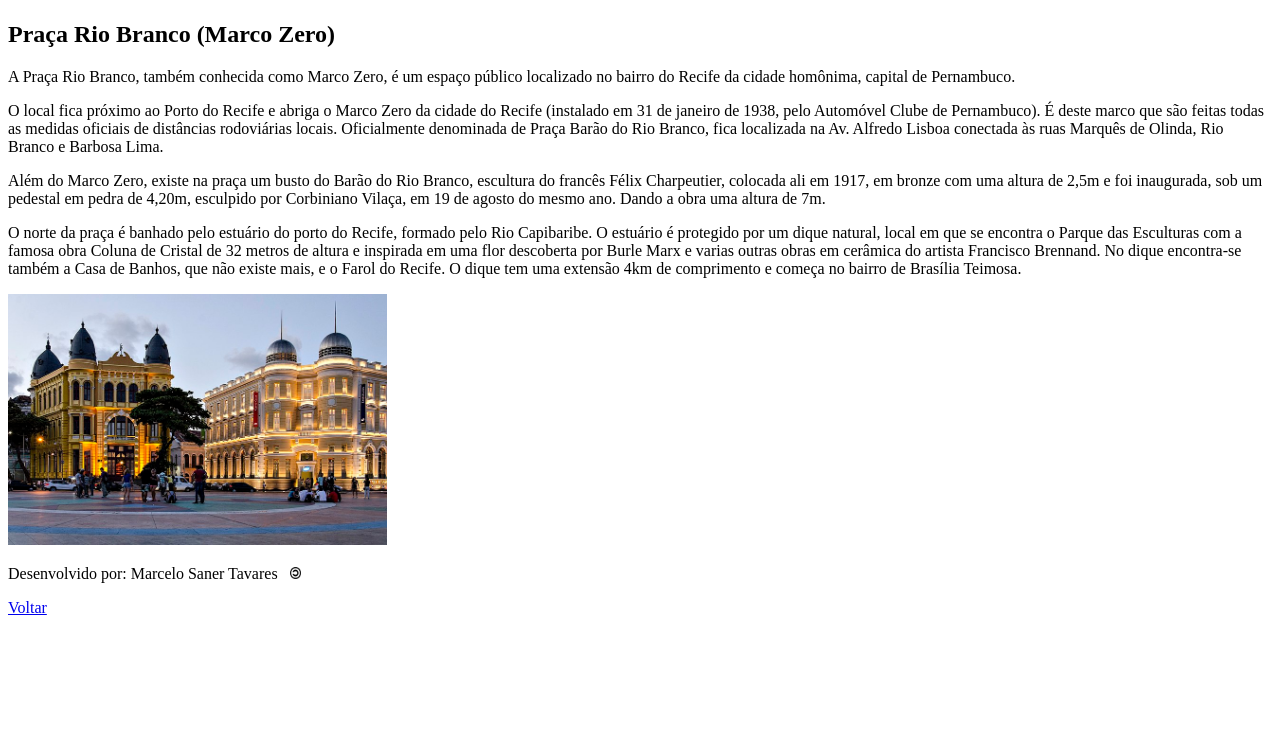
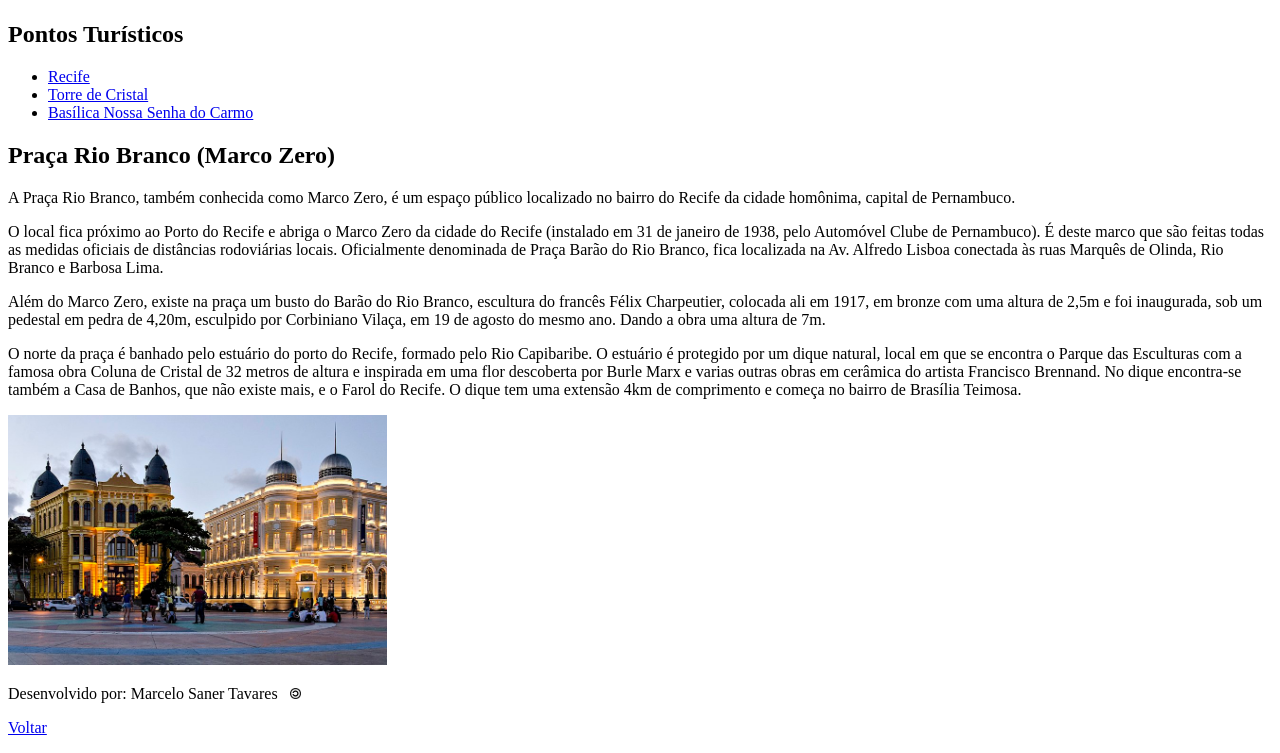
Before and after one commit to marceloSaner/meuProjeto, a plain HTML site: page recife/html/marcoZero.html in a window 1280 px wide. Shown: the part 95-848 px from the top of the page. Before the commit the page ends 800 px from the top, so only its background shows below. Drawn offline with Linux system fonts and the light colour scheme.

Commit message:
Criado menu de navegação superior.

```diff
--- a/recife/html/marcoZero.html
+++ b/recife/html/marcoZero.html
@@ -10,6 +10,16 @@
         <img src="/recife/imagens/bandeira_de_recife.png" alt="Bandeira de Recife" width="10%">
     </header>
     <main>
+        <section>
+            <h2>Pontos Turísticos</h2>
+            <nav>
+                <ul>
+                    <li><a href="/recife/recife.html">Recife</a></li>
+                    <li><a href="/recife/html/torreDeCristal.html">Torre de Cristal</a></li>
+                    <li><a href="/recife/html/basilica.html">Basílica Nossa Senha do Carmo</a></li>
+                </ul>
+            </nav>
+        </section>
         <h2>Praça Rio Branco (Marco Zero)</h2>
         <p>A Praça Rio Branco, também conhecida como Marco Zero, é um espaço público localizado no bairro do Recife da cidade homônima, capital de Pernambuco.
         <p>O local fica próximo ao Porto do Recife e abriga o Marco Zero da cidade do Recife (instalado em 31 de janeiro de 1938, pelo Automóvel Clube de Pernambuco). É deste marco que são feitas todas as medidas oficiais de distâncias rodoviárias locais. Oficialmente denominada de Praça Barão do Rio Branco, fica localizada na Av. Alfredo Lisboa conectada às ruas Marquês de Olinda, Rio Branco e Barbosa Lima.</p>
```
Also changed, not shown: recife/html/basilica.html (+10 -0 lines), recife/html/torreDeCristal.html (+10 -0 lines).
